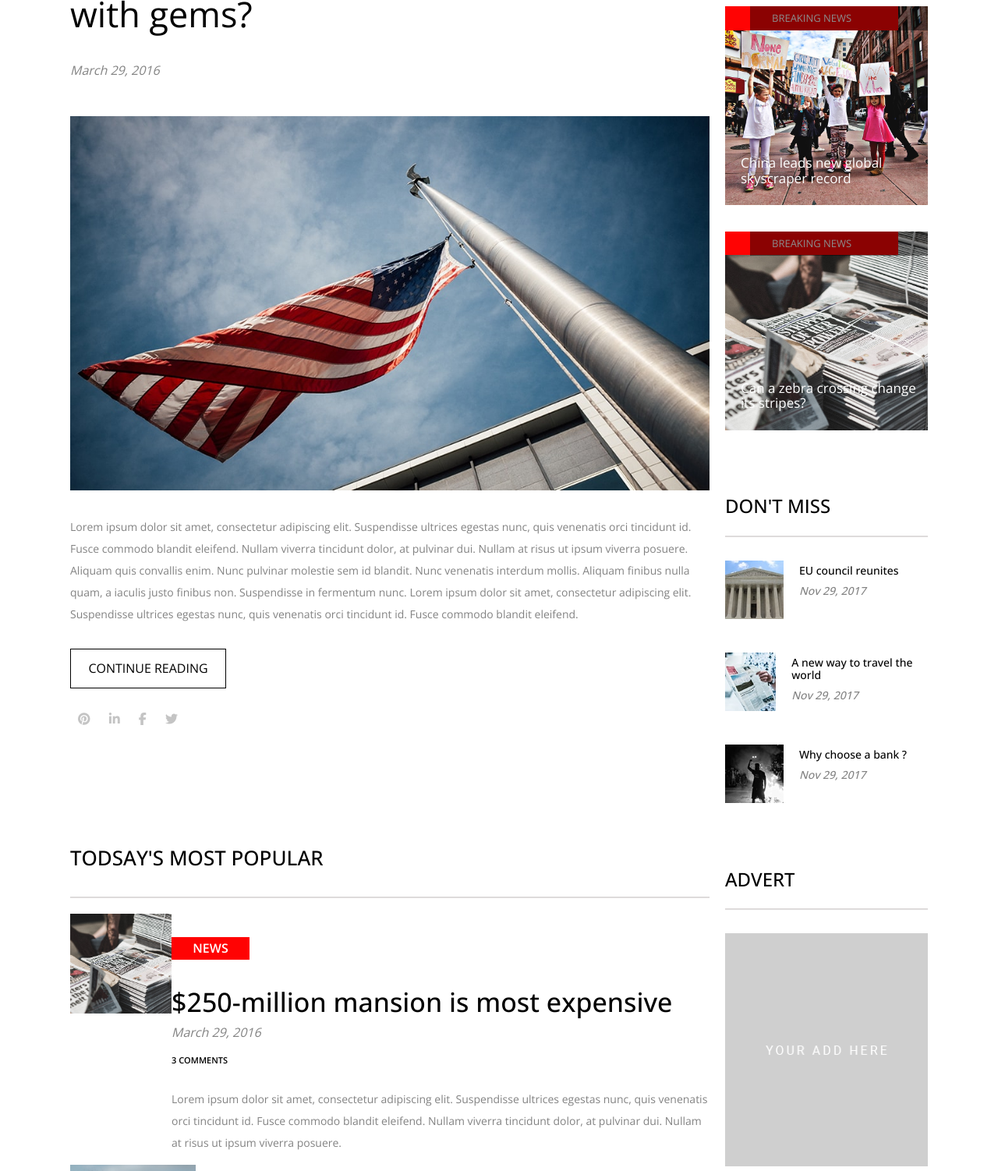
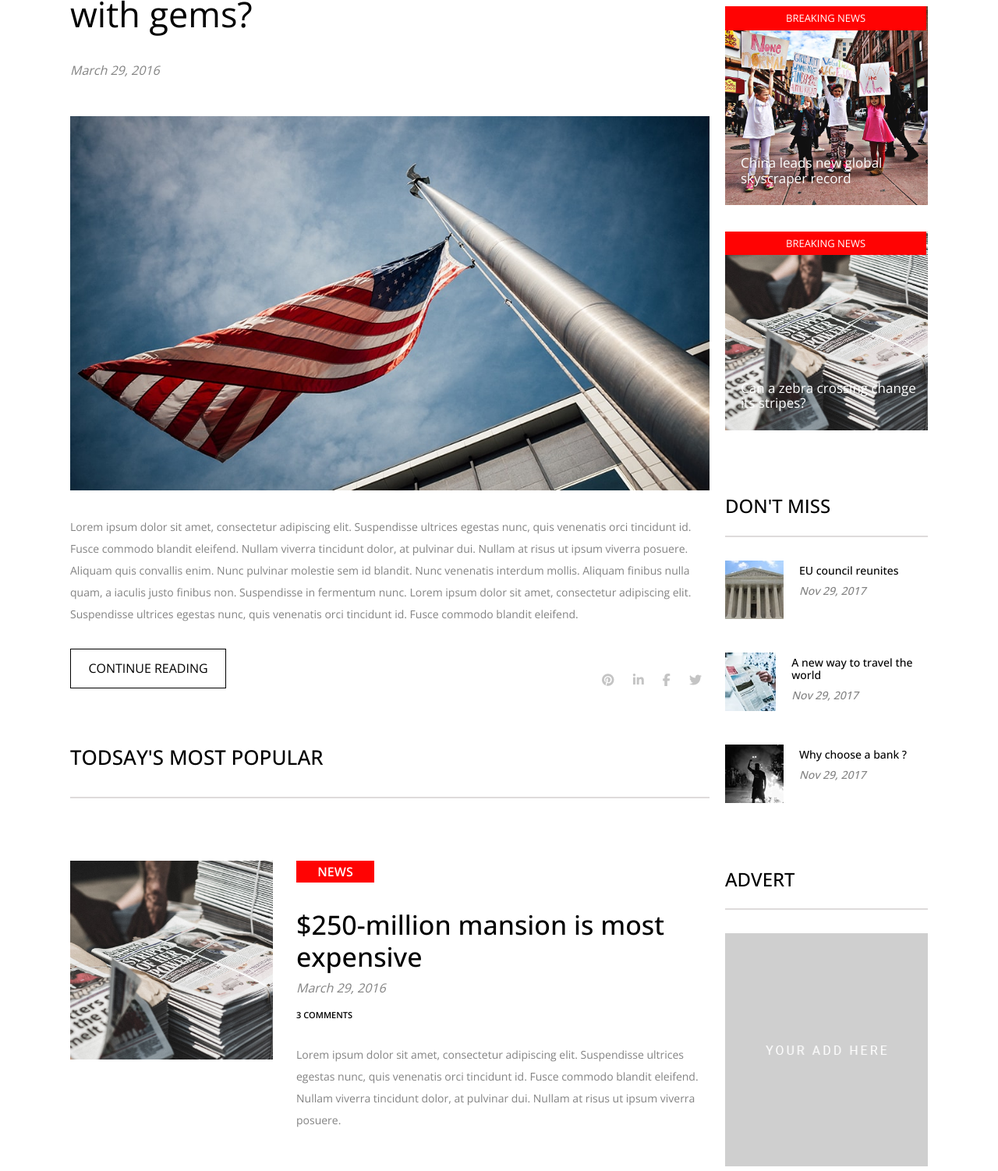
Before and after one commit to OliWebDevO/evaluation-css, a plain HTML site: page index.html in a window 1280 px wide. Shown: the part 446-1948 px from the top of the page at 78% size. Drawn offline with nearby package versions, Linux system fonts and the light colour scheme.

Commit message:
Evaluation terminée

```diff
--- a/index.html
+++ b/index.html
@@ -9,7 +9,8 @@
     <link rel="preconnect" href="https://fonts.gstatic.com" crossorigin>
     <link href="https://fonts.googleapis.com/css2?family=Open+Sans:wght@300;400;500;600;700;800&display=swap" rel="stylesheet">
     <script src="https://kit.fontawesome.com/0144f75b4e.js" crossorigin="anonymous"></script>
-    <title>Home</title>
+    <title>The Gazette - Home</title>
+    <link rel="icon" type="image/ico" href="img/favicon.ico"/>
 </head>
 
 <body class="index">
@@ -71,7 +72,8 @@
                     <div class="gray-line"></div>
                 </div>
                 <div class="grid-box-inside-flex">
-                    <div class="img-hover-box"><img src="img/mansion.jpg" alt=""></div>
+                    <div class="img-hover-box flex-img-index"><img src="img/mansion.jpg" alt="">
+                    </div>
                     <div class="flex-text-index">
                         <div class="red-title-bold">news</div>
                         <h3>$250-million mansion is most expensive</h3>
@@ -81,7 +83,8 @@
                     </div>
                 </div>
                 <div class="grid-box-inside-flex">
-                    <div class="img-hover-box"><img src="img/homeless.jpg" alt=""></div>
+                    <div class="img-hover-box flex-img-index"><img src="img/homeless.jpg" alt="">
+                    </div>
                     <div class="flex-text-index">
                         <div class="red-title-bold">life</div>
                         <h3>Homeless man steals $350,000</h3>
--- a/styles/layout/_global.scss
+++ b/styles/layout/_global.scss
@@ -121,6 +121,7 @@ h5 {
     h5 {
         font-size: 22px;
     }
+
 }
 @media screen and (min-width:1200px) {
     h2 {
@@ -135,8 +136,6 @@ h5 {
     h5 {
         font-size: 24px;
     }
-}
-@media screen and (min-width:1200px) {
     .wrapper {
         width: 1100px;
     }
@@ -146,5 +145,4 @@ h5 {
     .lines {
         display: none;
     }
-
 }
--- a/styles/layout/_nav.scss
+++ b/styles/layout/_nav.scss
@@ -56,8 +56,5 @@ nav {
         display: flex;
         justify-content: space-between;
         align-items: center;
-
-
     }
-
 }
--- a/styles/pages/_home.scss
+++ b/styles/pages/_home.scss
@@ -23,7 +23,6 @@
     padding: 0;
     font-size: 11px;
     font-weight: 600;
-
     }
 .index h3 {
     margin-bottom: 10px;
@@ -66,7 +65,7 @@
     top: 0;
     right: 0;
     height:31.5px;
-    width: 228px;
+    width: 50.5%;
     background-color: rgba(0, 0, 0, 0.454);
 }
 .dont-miss {
@@ -110,10 +109,6 @@
     margin-bottom: 100px;
 }
 
-// .background-gray {
-//     background-color: #f6f6f6;
-//     width: 100%;
-// }
 .index-last {
     h5 {
         text-transform: none;
@@ -124,37 +119,7 @@
     display: grid;
     grid-template-columns: 1fr;
 }
-
-@media screen and (min-width:990px) {
-    .index .grid-container {
-        grid-template-columns:repeat(4,1fr);
-        grid-template-rows: repeat(2,1fr);
-        gap:20px;
-
-    }
-    .politics {
-        .grid-box:nth-of-type(1) {
-            grid-column: 1 /4;
-            grid-row: 1/2;
-            order: 1;
-        }
-        .grid-box:nth-of-type(2) {
-            grid-column: 1/4;
-            grid-row: 2/3;
-            order: 3;
-            .grid-box-inside-flex {
-                display: flex;
-            }
-            img {
-                width: 300px;
-            }
-        }
-        .grid-box:nth-of-type(3) {
-            grid-column: 4/5;
-            grid-row: 1/3;
-            order: 2;
-        }
-    }
+@media screen and (min-width:768px) {
     .grid-container-2 {
         display: grid;
         grid-template-columns: repeat(3,1fr);
@@ -170,5 +135,60 @@
         grid-template-columns: repeat(4,1fr);
         gap: 30px;
     }
+    .grid-box-inside-flex {
+        display: grid;
+        grid-template-columns: 260px 1fr;
+        margin: 80px 0;
+    }
+    .flex-text-index {
+        margin-left: 30px;
+        .red-title-bold {
+            margin-top: 0;
+        }
+    }
+    .img-relative {
+        img {
+            width:40vw;
+        }
+        .gray-box-absolute {
+            display: none;
+        }
+    }
 
 }
+@media screen and (min-width:990px) {
+    .index .grid-container {
+        grid-template-columns:repeat(4,1fr);
+        grid-template-rows: repeat(2,1fr);
+        gap:20px;
+
+    }
+    .politics {
+        .grid-box:nth-of-type(1) {
+            grid-column: 1 /4;
+            grid-row: 1/2;
+            order: 1;
+            .button-social {
+                flex-direction: row;
+                margin-bottom: 20px;
+                align-items: center;
+                justify-content: space-between;
+            }
+        }
+        .grid-box:nth-of-type(2) {
+            grid-column: 1/4;
+            grid-row: 2/3;
+            order: 3;
+            }
+        .grid-box:nth-of-type(3) {
+            grid-column: 4/5;
+            grid-row: 1/3;
+            order: 2;
+        }
+    }
+}
+@media screen and (min-width:1100px) {
+    .absolute-red {
+    padding: 8px 78px;
+    }
+}
```
Also changed, not shown: about.html (+2 -1 lines), contact.html (+2 -1 lines), styles/styles.min.css, 1 other file.
